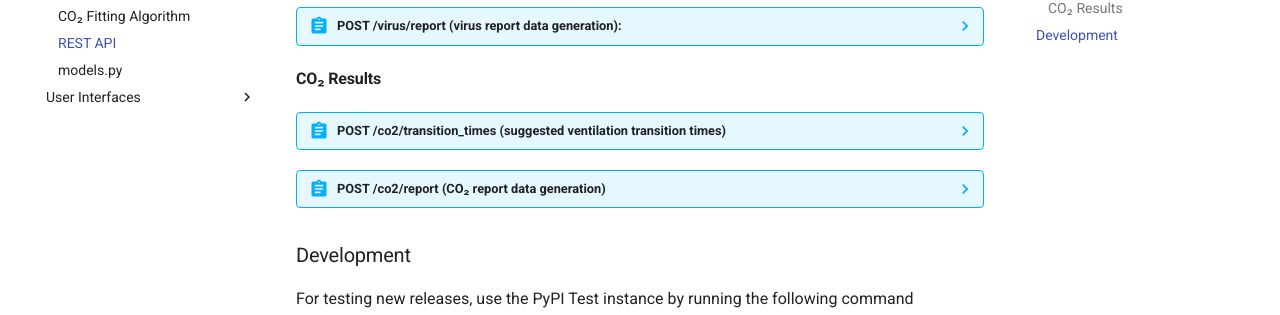
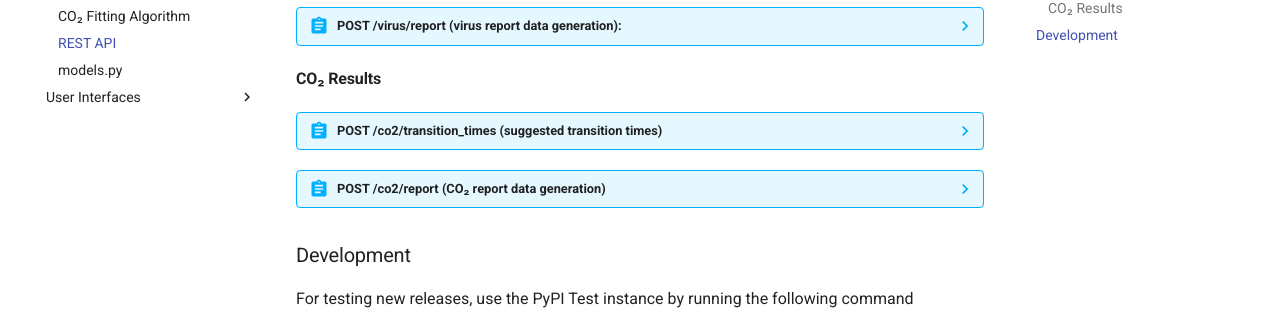
Before and after one commit to CERN/CAiMIRA, an MkDocs documentation site: the page built from caimira/docs/mkdocs/docs/code/rest_api.md, in a window 1280 px wide and 900 px high, scrolled down 2468 px. Shown: the part 334-649 px from the top of the window. Built offline with MkDocs 1.6.1 and Material for MkDocs 9.7.7, drawn with Linux system fonts in a browser that asks for light colours; some of the changed lines change nothing that is shown.

Commit message:
updated documentation

```diff
--- a/caimira/docs/mkdocs/docs/code/rest_api.md
+++ b/caimira/docs/mkdocs/docs/code/rest_api.md
@@ -169,9 +169,9 @@
 
 #### CO₂ Results
 
-??? Abstract "POST **/co2/transition_times** (suggested ventilation transition times)"
+??? Abstract "POST **/co2/transition_times** (suggested transition times)"
 
-    * **Description**: Endpoint that allows users to retrieve the suggested ventilation times based on the CO₂ input data. Data is processed by the CAiMIRA engine, and the results are returned in the response.
+    * **Description**: Endpoint that allows users to retrieve the suggested times based on the CO₂ input data (occupancy and ventilation transition times). Data is processed by the CAiMIRA engine, and the results are returned in the response.
 
     ??? note "Example body"
 
@@ -185,19 +185,6 @@
                 "infected_people":"1",
                 "room_volume":"60",
                 "room_capacity": 10
-            }
-
-        In case of success (`200`), the response will contain the following structure:
-
-            {
-                "status": "success",
-                "message": "Results generated successfully",
-                "results": [
-                    8.5,
-                    10.167,
-                    12.467,
-                    13.0
-                ]
             }
 
     For the full list of accepted inputs and respective values please refer to CAiMIRA's official defaults in GitLab repository [here](https://gitlab.cern.ch/caimira/caimira/-/blob/master/caimira/src/caimira/calculator/validators/defaults.py?ref_type=heads).
@@ -217,6 +204,31 @@
                 "room_volume":"60",
                 "room_capacity": 10,
             }'
+
+    ??? "**Example response**"
+
+        In case of success (`200`), the response will contain the following structure:
+
+            {
+                "status": "success",
+                "message": "Results generated successfully",
+                "results": {
+                    "occupancy_times": [
+                        8.5,
+                        13.0
+                    ],
+                    "ventilation_times": [
+                        10.167,
+                        12.467
+                    ],
+                    "total_times": [
+                        8.5,
+                        10.167,
+                        12.467,
+                        13.0
+                    ]
+                }
+            }
 
 ??? Abstract "POST **/co2/report** (CO₂ report data generation)"
 
@@ -260,6 +272,39 @@
                 "fitting_ventilation_states":"[8.5,10.167,12.467,13.0]"
             }'
 
+    ??? "**Example response**"
+
+        In case of success (`200`), the response will contain the following structure:
+
+            {
+                "status": "success",
+                "message": "Results generated successfully",
+                "results": {
+                    "exhalation_rate": 0.3317476241040026,
+                    "ventilation_values": [
+                        6.520768146832283e-05,
+                        6.350639949708053,
+                        ...
+                    ],
+                    "room_capacity": 10,
+                    "ventilation_ls_values": [
+                        0.0010867946911387138,
+                        105.84399916180087,
+                        ...
+                    ],
+                    "ventilation_lsp_values": [
+                        0.00010867946911387139,
+                        10.584399916180086,
+                        ...
+                    ],
+                    "predictive_CO2": [
+                        440.44,
+                        440.44,
+                        ...
+                    ]
+                }
+            }
+
 ### Development
 
 For testing new releases, use the PyPI Test instance by running the following command (directory independent):
```
